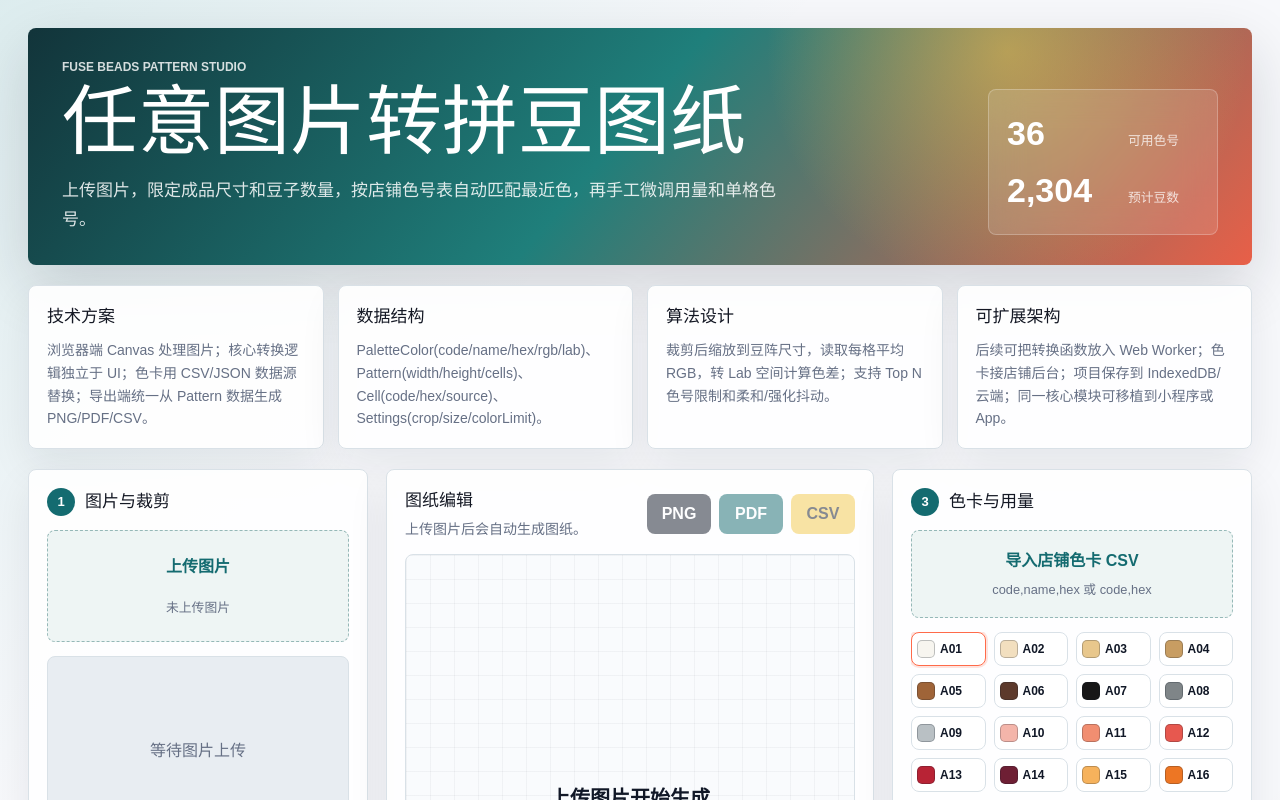
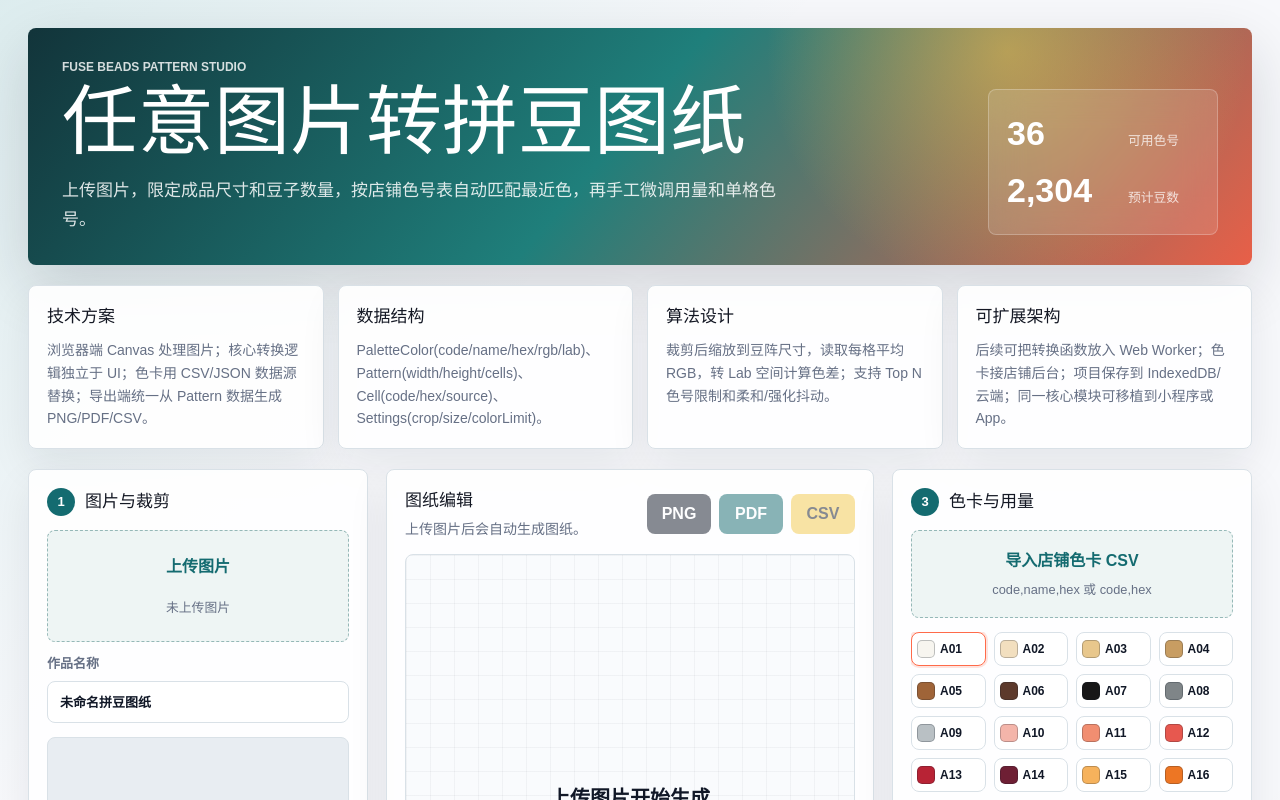
Before and after one commit to moirakk/bead-pattern-studio, a Next.js app: page / in a window 1280 px wide. Shown: the top 800 px of the page. Built offline with nearby package versions, Linux system fonts and the light colour scheme.

Commit message:
Add custom project naming

```diff
--- a/app/BeadPatternApp.tsx
+++ b/app/BeadPatternApp.tsx
@@ -80,6 +80,15 @@ function csvEscape(value: string | number) {
   return /[",\n]/.test(text) ? `"${text.replace(/"/g, '""')}"` : text;
 }
 
+function stripFileExtension(filename: string) {
+  return filename.replace(/\.[^/.]+$/, "");
+}
+
+function makeSafeFilename(value: string) {
+  const trimmed = value.trim() || "bead-pattern";
+  return trimmed.replace(/[\\/:*?"<>|]+/g, "-").replace(/\s+/g, "-").slice(0, 80);
+}
+
 function formatCount(value: number) {
   return value.toLocaleString("zh-CN");
 }
@@ -156,6 +165,7 @@ export function BeadPatternApp() {
   const [palette, setPalette] = useState<BeadColor[]>(makeDemoPalette);
   const [sourceImage, setSourceImage] = useState<HTMLImageElement | null>(null);
   const [imageName, setImageName] = useState("未上传图片");
+  const [projectTitle, setProjectTitle] = useState("未命名拼豆图纸");
   const [gridWidth, setGridWidth] = useState(48);
   const [gridHeight, setGridHeight] = useState(48);
   const [keepRatio, setKeepRatio] = useState(true);
@@ -179,6 +189,8 @@ export function BeadPatternApp() {
   );
   const pattern = patternHistory.present;
   const stats = useMemo(() => summarizePattern(pattern, palette), [pattern, palette]);
+  const exportTitle = projectTitle.trim() || stripFileExtension(imageName) || "未命名拼豆图纸";
+  const exportFilename = makeSafeFilename(exportTitle);
   const totalBeans = pattern ? pattern.width * pattern.height : gridWidth * gridHeight;
   const canUndo = canUndoPattern(patternHistory);
   const canRedo = canRedoPattern(patternHistory);
@@ -318,6 +330,10 @@ export function BeadPatternApp() {
     image.onload = () => {
       setSourceImage(image);
       setImageName(file.name);
+      setProjectTitle((current) => {
+        const shouldAutoName = !current.trim() || current === "未命名拼豆图纸" || current === stripFileExtension(imageName);
+        return shouldAutoName ? stripFileExtension(file.name) : current;
+      });
       if (keepRatio) {
         setGridHeight(Math.max(8, Math.round(gridWidth * (image.naturalHeight / image.naturalWidth))));
       }
@@ -457,9 +473,9 @@ export function BeadPatternApp() {
     ctx.fillRect(0, 0, canvas.width, canvas.height);
     ctx.fillStyle = "#111827";
     ctx.font = "700 30px Arial";
-    ctx.fillText("拼豆图纸", margin, 44);
+    ctx.fillText(exportTitle, margin, 44);
     ctx.font = "16px Arial";
-    ctx.fillText(`${imageName} · ${pattern.width} x ${pattern.height} · ${pattern.cells.length} 颗`, margin, 72);
+    ctx.fillText(`${pattern.width} x ${pattern.height} · ${pattern.cells.length} 颗 · 源图 ${imageName}`, margin, 72);
 
     const startX = margin + label;
     const startY = margin + label + 18;
@@ -653,7 +669,7 @@ export function BeadPatternApp() {
     const gridLayout = getA4GridLayout();
     const totalGridPages =
       Math.ceil(pattern.width / gridLayout.colsPerPage) * Math.ceil(pattern.height / gridLayout.rowsPerPage);
-    drawA4Header(ctx, "拼豆图纸", imageName, "封面 / 图例", "#1f9a94");
+    drawA4Header(ctx, exportTitle, `源图 ${imageName}`, "封面 / 图例", "#1f9a94");
 
     drawCard(ctx, 72, 184, 700, 860, 24);
     ctx.fillStyle = "#111827";
@@ -745,8 +761,8 @@ export function BeadPatternApp() {
 
         drawA4Header(
           ctx,
-          "拼豆分页图纸",
-          `${imageName} / 列 ${startCol + 1}-${startCol + cols} / 行 ${startRow + 1}-${startRow + rows}`,
+          exportTitle,
+          `列 ${startCol + 1}-${startCol + cols} / 行 ${startRow + 1}-${startRow + rows}`,
           `网格 ${pageNumber} / ${totalPages}`,
           "#146b70",
         );
@@ -833,7 +849,7 @@ export function BeadPatternApp() {
     const canvas = makeExportCanvas();
     if (!canvas) return;
     canvas.toBlob((blob) => {
-      if (blob) downloadBlob(blob, "bead-pattern.png");
+      if (blob) downloadBlob(blob, `${exportFilename}.png`);
     }, "image/png");
   }
 
@@ -849,13 +865,14 @@ export function BeadPatternApp() {
         imageHeight: page.height,
       })),
     );
-    downloadBlob(pdf, "bead-pattern-a4.pdf");
+    downloadBlob(pdf, `${exportFilename}-a4.pdf`);
   }
 
   function exportCsv() {
     if (!pattern) return;
     const rows: string[][] = [];
     rows.push(["section", "key", "value"]);
+    rows.push(["meta", "project_name", exportTitle]);
     rows.push(["meta", "source", imageName]);
     rows.push(["meta", "width", String(pattern.width)]);
     rows.push(["meta", "height", String(pattern.height)]);
@@ -875,7 +892,7 @@ export function BeadPatternApp() {
       rows.push(row);
     }
     const csv = rows.map((row) => row.map(csvEscape).join(",")).join("\n");
-    downloadBlob(new Blob([csv], { type: "text/csv;charset=utf-8" }), "bead-pattern.csv");
+    downloadBlob(new Blob([csv], { type: "text/csv;charset=utf-8" }), `${exportFilename}.csv`);
   }
 
   return (
@@ -915,6 +932,17 @@ export function BeadPatternApp() {
             <input type="file" accept="image/*" onChange={handleImageUpload} />
             <strong>上传图片</strong>
             <small>{imageName}</small>
+          </label>
+
+          <label className="project-name-field">
+            作品名称
+            <input
+              type="text"
+              value={projectTitle}
+              maxLength={80}
+              onChange={(event) => setProjectTitle(event.target.value)}
+              placeholder="例如：圣诞挂画 01"
+            />
           </label>
 
           <canvas ref={sourcePreviewRef} className="source-preview" aria-label="裁剪预览" />
--- a/app/globals.css
+++ b/app/globals.css
@@ -219,6 +219,31 @@ button:disabled {
   overflow: hidden;
   text-overflow: ellipsis;
   white-space: nowrap;
+}
+
+.project-name-field {
+  display: grid;
+  gap: 8px;
+  margin-top: 12px;
+  color: var(--muted);
+  font-size: 13px;
+  font-weight: 700;
+}
+
+.project-name-field input {
+  width: 100%;
+  min-height: 42px;
+  padding: 0 12px;
+  color: var(--ink);
+  background: #fff;
+  border: 1px solid var(--line);
+  border-radius: 8px;
+}
+
+.project-name-field input:focus {
+  outline: 0;
+  border-color: var(--teal);
+  box-shadow: 0 0 0 3px rgba(31, 154, 148, 0.14);
 }
 
 .compact-drop {
```
